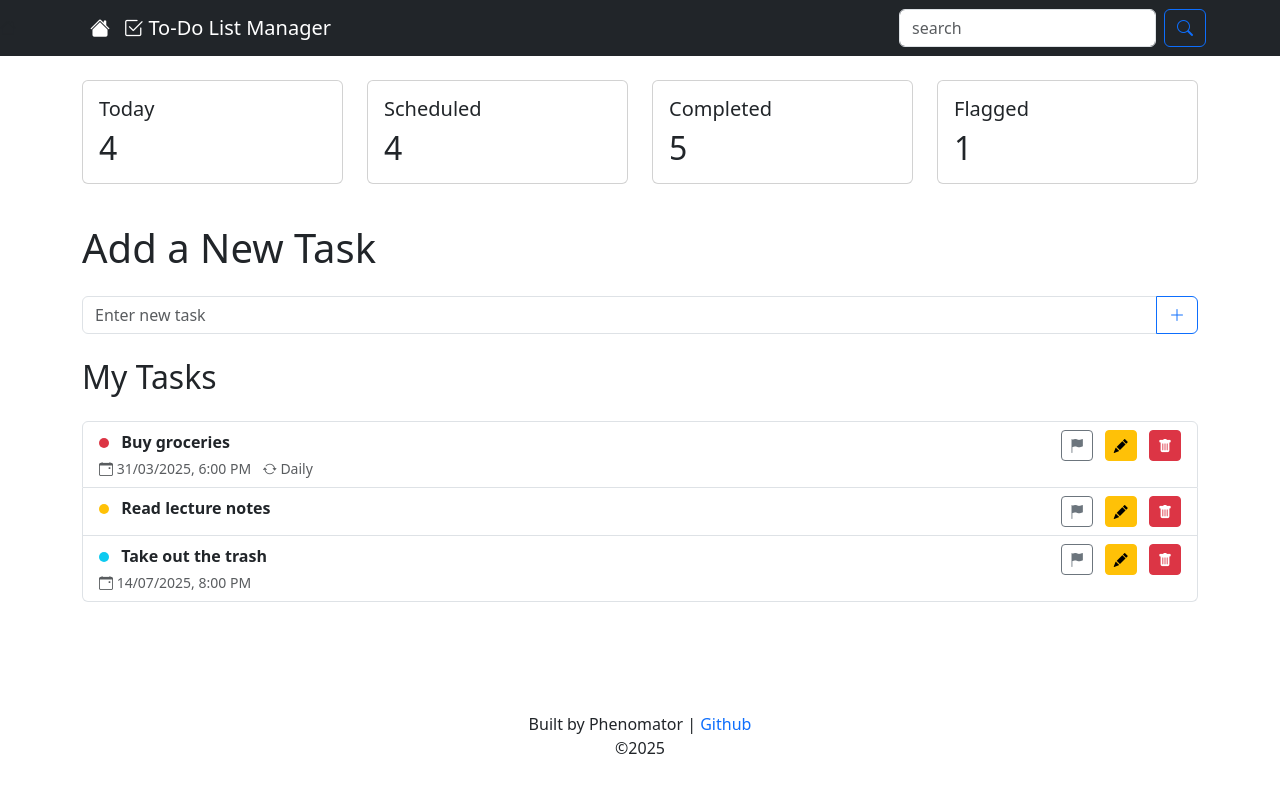
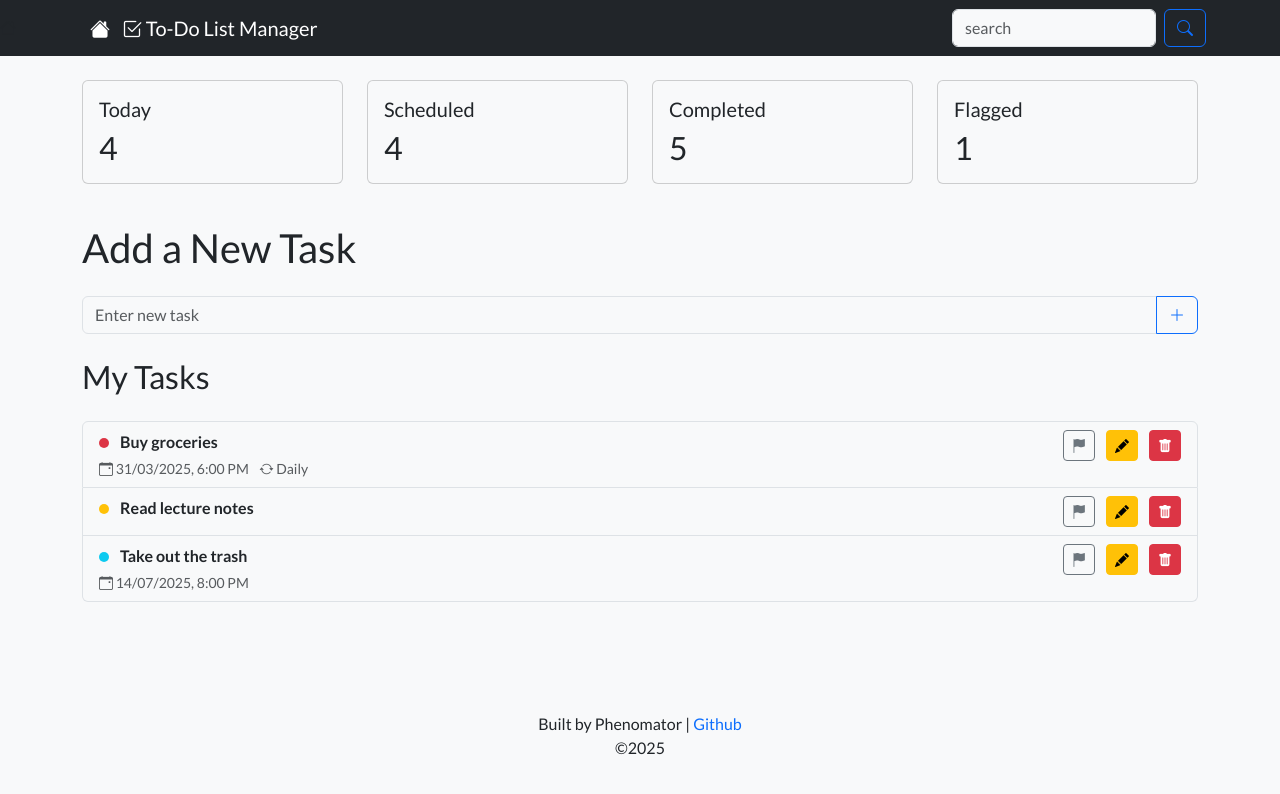
Before and after one commit to Phenomator/bootstrap-todo, a plain HTML site: page index.html in a window 1280 px wide. Drawn offline with Linux system fonts and the light colour scheme.

Commit message:
final touches

```diff
--- a/css/style.css
+++ b/css/style.css
@@ -77,3 +77,37 @@
     display: inline-block;
     margin-right: 8px;
 }
+/* THEME AND COLORS */
+
+
+:root {
+    --bs-body-font-family: 'Lato', sans-serif;
+    --bs-primary: #0d6efd;
+    --bs-primary-rgb: 13, 110, 250;
+
+
+    --bs-body-bg: #f8f9fa;
+    --bs-body-color: #212529;
+    --bs-border-color: #dee2e6;
+
+
+    --bs-card-bg: #ffffff;
+}
+
+
+[data-bs-theme="dark"] {
+
+    --bs-primary: #589bff;
+    --bs-primary-rgb: 88, 155, 255;
+
+    --bs-body-bg: #1a1a1a;
+    --bs-body-color: #e9ecef;
+    --bs-border-color: #495057;
+
+    --bs-card-bg: #2a2a2a;
+}
+
+
+.card {
+    background-color: var(--bs-card-bg);
+}
--- a/index.html
+++ b/index.html
@@ -4,6 +4,12 @@
     <meta charset="UTF-8" />
     <meta name="viewport" content="width=device-width, initial-scale=1.0" />
     <title>My To-Do List</title>
+    <link rel="preconnect" href="https://fonts.googleapis.com" />
+    <link rel="preconnect" href="https://fonts.gstatic.com" crossorigin />
+    <link
+      href="https://fonts.googleapis.com/css2?family=Lato:wght@400;700&display=swap"
+      rel="stylesheet"
+    />
     <link rel="stylesheet" href="css/bootstrap.min.css" />
     <link rel="stylesheet" href="css/style.css" />
     <link rel="stylesheet" href="css/bootstrap-icons.css" />
@@ -20,6 +26,7 @@
           >
         </a>
 
+        <!-- SEARCH FORM -->
         <button
           class="navbar-toggler"
           type="button"
@@ -360,6 +367,7 @@
       </div>
     </div>
 
+    <!-- FOOTER -->
     <footer class="py-4 mt-auto">
       <div class="container">
         <div class="row">
```
Also changed, not shown: home.html (+9 -0 lines), login.html (+9 -0 lines), signup.html (+9 -0 lines).
